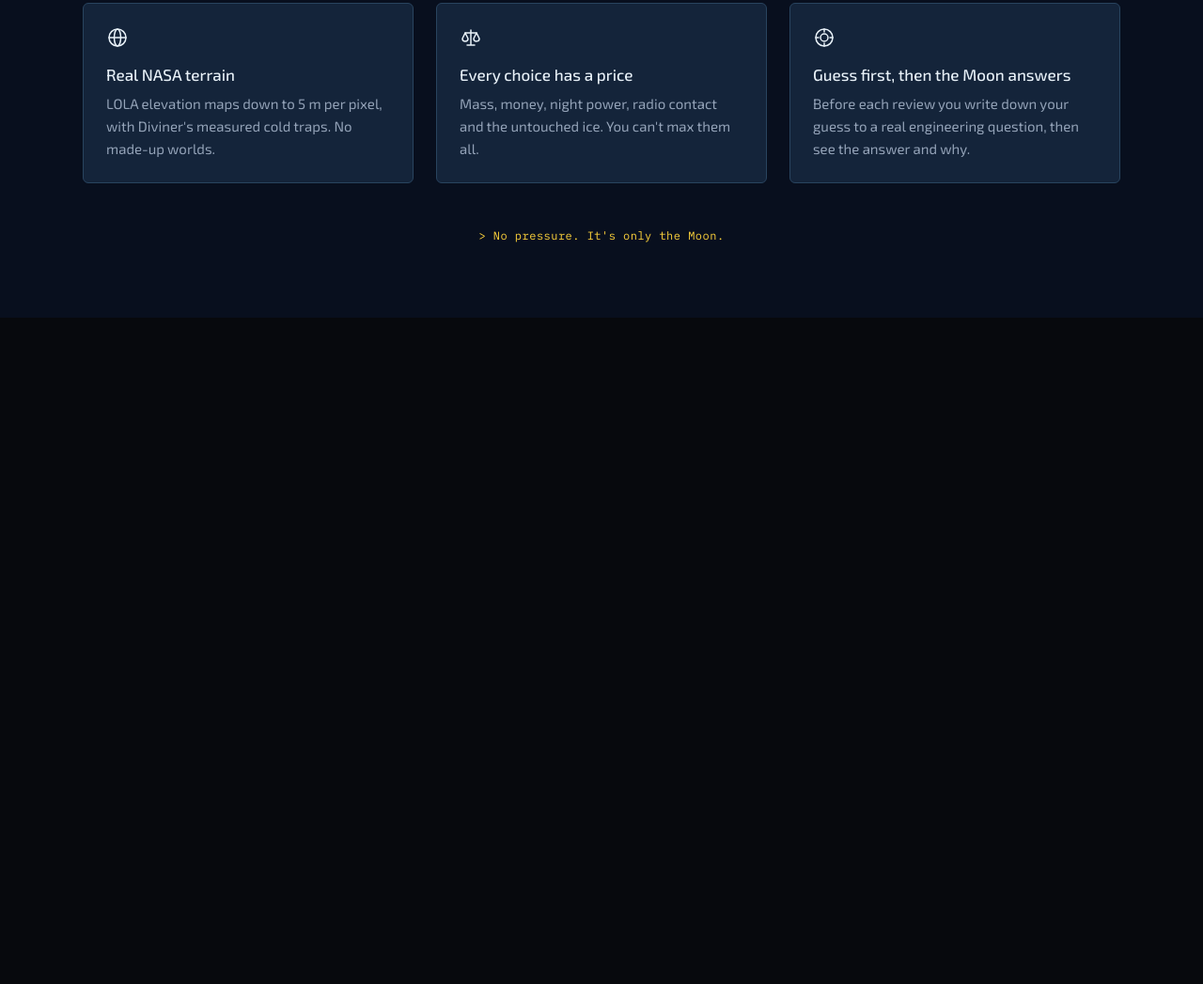
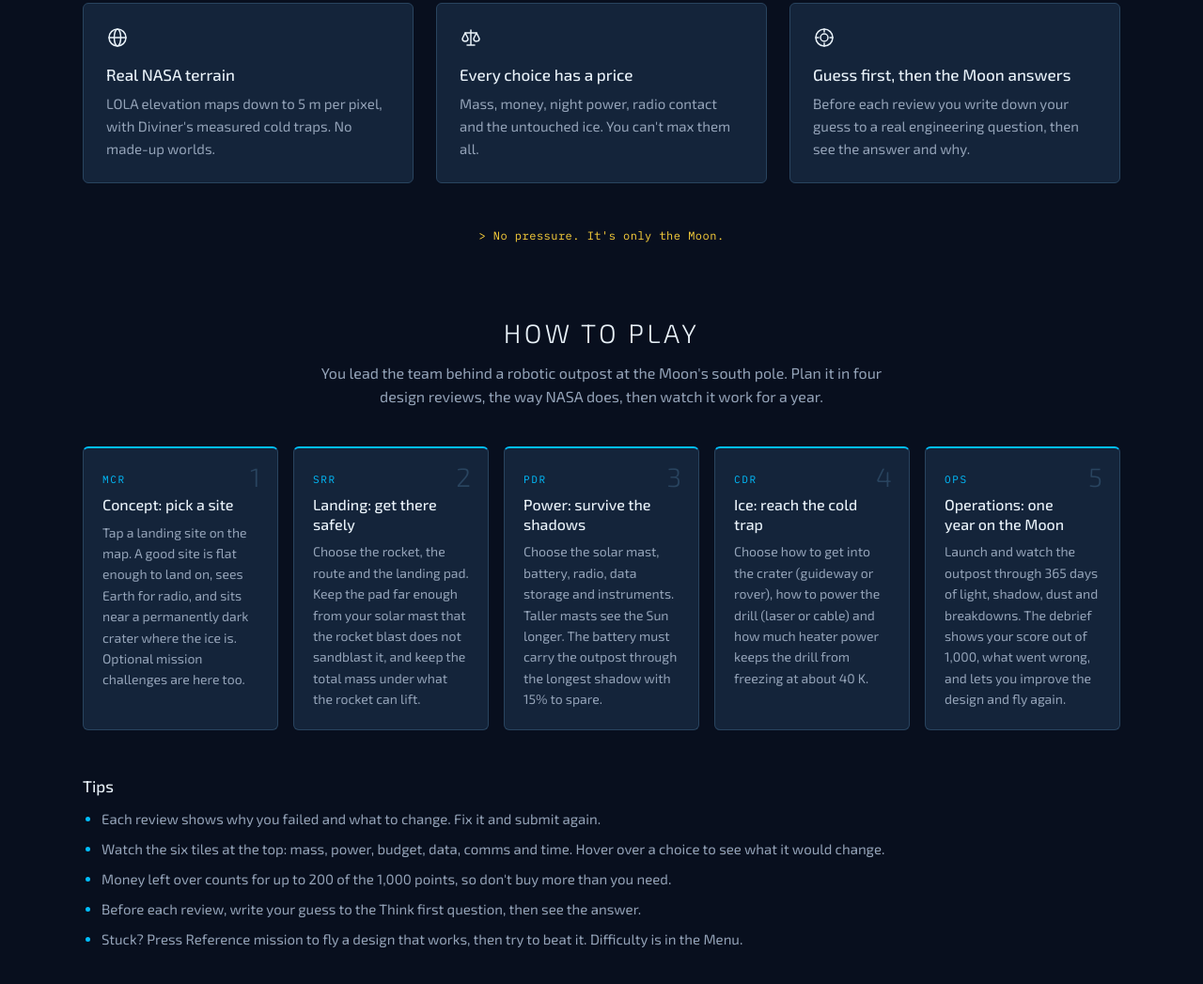
Before and after one commit to gennady73/space-mission-simulator, a website built with Vite: page index.html in a window 1280 px wide. Shown: the part 877-1924 px from the top of the page at 94% size. Before the commit the page ends 1215 px from the top, so only its background shows below. Built offline with nearby package versions, Linux system fonts and the light colour scheme.

Commit message:
How to play on the home page: five stages and five tips (D-043)
A short tutorial under the How it works cards, with a nav link to it. Text
lives in ui-config.json under home.tutorial; leaving it out hides the section.

Co-Authored-By: Claude Opus 5.5 <noreply@anthropic.com>
Claude-Session: https://claude.ai/code/session_011YpdyxNQNjY1rQqHkoXqyX

```diff
--- a/public/config/ui-config.json
+++ b/public/config/ui-config.json
@@ -45,6 +45,45 @@
       "example": "Explore the example design",
       "watch": "Watch the example fly",
       "team": "Team play · 2–4 players"
+    },
+    "tutorial": {
+      "title": "How to play",
+      "intro": "You lead the team behind a robotic outpost at the Moon's south pole. Plan it in four design reviews, the way NASA does, then watch it work for a year.",
+      "steps": [
+        {
+          "tag": "MCR",
+          "title": "Concept: pick a site",
+          "text": "Tap a landing site on the map. A good site is flat enough to land on, sees Earth for radio, and sits near a permanently dark crater where the ice is. Optional mission challenges are here too."
+        },
+        {
+          "tag": "SRR",
+          "title": "Landing: get there safely",
+          "text": "Choose the rocket, the route and the landing pad. Keep the pad far enough from your solar mast that the rocket blast does not sandblast it, and keep the total mass under what the rocket can lift."
+        },
+        {
+          "tag": "PDR",
+          "title": "Power: survive the shadows",
+          "text": "Choose the solar mast, battery, radio, data storage and instruments. Taller masts see the Sun longer. The battery must carry the outpost through the longest shadow with 15% to spare."
+        },
+        {
+          "tag": "CDR",
+          "title": "Ice: reach the cold trap",
+          "text": "Choose how to get into the crater (guideway or rover), how to power the drill (laser or cable) and how much heater power keeps the drill from freezing at about 40 K."
+        },
+        {
+          "tag": "OPS",
+          "title": "Operations: one year on the Moon",
+          "text": "Launch and watch the outpost through 365 days of light, shadow, dust and breakdowns. The debrief shows your score out of 1,000, what went wrong, and lets you improve the design and fly again."
+        }
+      ],
+      "tips_title": "Tips",
+      "tips": [
+        "Each review shows why you failed and what to change. Fix it and submit again.",
+        "Watch the six tiles at the top: mass, power, budget, data, comms and time. Hover over a choice to see what it would change.",
+        "Money left over counts for up to 200 of the 1,000 points, so don't buy more than you need.",
+        "Before each review, write your guess to the Think first question, then see the answer.",
+        "Stuck? Press Reference mission to fly a design that works, then try to beat it. Difficulty is in the Menu."
+      ]
     }
   }
 }
--- a/src/ui/home/HomeView.ts
+++ b/src/ui/home/HomeView.ts
@@ -42,16 +42,33 @@ export function renderHome(app: HTMLElement, ui: UiConfig, onStart: (mode: Start
       ...home.cards.map((card) => h('article', { class: 'home__card' }, icon(card.icon), h('h3', {}, card.title), h('p', {}, card.text)))),
     h('p', { class: 'home__narrator' }, home.narrator_line));
 
+  // "How to play" (short tutorial): numbered stages, then tips. Text from ui-config.json.
+  const t = home.tutorial;
+  const tutorial = t
+    ? h('section', { id: 'how-to-play', class: 'home__tutorial', 'aria-labelledby': 'how-to-play-title' },
+        h('h2', { id: 'how-to-play-title', class: 'home__section-title' }, t.title),
+        h('p', { class: 'home__tutorial-intro' }, t.intro),
+        h('ol', { class: 'home__steps' },
+          ...t.steps.map((step) => h('li', { class: 'home__step' },
+            h('span', { class: 'home__step-tag' }, step.tag),
+            h('h3', {}, step.title),
+            h('p', {}, step.text)))),
+        h('h3', { class: 'home__tips-title' }, t.tips_title),
+        h('ul', { class: 'home__tips' }, ...t.tips.map((tip) => h('li', {}, tip))))
+    : null;
+
   const howLink = h('a', { href: '#how-it-works' }, home.nav.how_it_works);
   howLink.addEventListener('click', (e) => { e.preventDefault(); cards.scrollIntoView({ behavior: 'smooth' }); });
   // Same tab: main.ts swaps the About page in on hashchange, and Back returns here.
+  const playLink = tutorial && t ? h('a', { href: '#how-to-play' }, t.title) : null;
+  playLink?.addEventListener('click', (e) => { e.preventDefault(); tutorial?.scrollIntoView({ behavior: 'smooth' }); });
   const aboutLink = h('a', { href: '#about' }, home.nav.about);
   const demoLink = home.nav.demo_video_url
     ? h('a', { class: 'pill', href: home.nav.demo_video_url, target: '_blank', rel: 'noopener' }, home.nav.demo)
     : null;
   const nav = h('header', { class: 'home__nav' },
     h('div', { class: 'home__brand' }, ui.game_name),
-    h('nav', { class: 'home__links', 'aria-label': 'Site' }, howLink, aboutLink, demoLink));
+    h('nav', { class: 'home__links', 'aria-label': 'Site' }, howLink, playLink, aboutLink, demoLink));
 
   const cta = h('button', { id: 'btn-start-mission', class: 'cta', type: 'button' }, home.cta_label);
   // The other ways in (moved here from the console start overlay, D-113 -> D-301).
@@ -81,7 +98,7 @@ export function renderHome(app: HTMLElement, ui: UiConfig, onStart: (mode: Start
   const hero = h('section', { class: 'home__hero' }, stars, scene, nav, centre, caption);
 
   app.classList.add('home-host');
-  app.replaceChildren(h('div', { class: 'home' }, hero, cards));
+  app.replaceChildren(h('div', { class: 'home' }, hero, cards, tutorial));
   const field = startStarfield(stars, hero, { mode: home.starfield.mode, starCount: home.starfield.star_count });
 
   const destroy = (): void => {
--- a/src/ui/home/home.css
+++ b/src/ui/home/home.css
@@ -53,6 +53,20 @@
 .home__card p { font-size: 15px; line-height: 1.6; color: var(--home-muted); margin: 0; }
 .home__narrator { margin: 48px 0 0; text-align: center; font: 12px var(--home-mono); letter-spacing: .04em; color: var(--home-narrator); }
 
+/* ---- How to play: five numbered stages, then tips ---- */
+.home__tutorial { position: relative; z-index: 2; max-width: 1152px; margin: 0 auto; padding: 0 24px 96px; }
+.home .home__section-title { font: 300 28px/1.2 var(--home-font); letter-spacing: .12em; text-transform: uppercase; text-align: center; max-width: none; margin: 0 0 12px; }
+.home__tutorial-intro { max-width: 40rem; margin: 0 auto 40px; text-align: center; font-size: 16px; line-height: 1.6; color: var(--home-muted); }
+.home__steps { list-style: none; margin: 0; padding: 0; display: grid; grid-template-columns: repeat(auto-fit, minmax(200px, 1fr)); gap: 16px; counter-reset: step; }
+.home__step { counter-increment: step; position: relative; background: var(--home-panel); border: 1px solid var(--home-line); border-top: 2px solid var(--home-primary); border-radius: 6px; padding: 20px; }
+.home__step::before { content: counter(step); position: absolute; top: 16px; right: 18px; font: 300 28px/1 var(--home-font); color: var(--home-line); }
+.home__step-tag { display: inline-block; font: 11px var(--home-mono); letter-spacing: .15em; color: var(--home-primary); margin-bottom: 10px; }
+.home__step h3 { font: 500 16px/1.3 var(--home-font); margin: 0 0 8px; padding-right: 24px; }
+.home__step p { font-size: 14px; line-height: 1.6; color: var(--home-muted); margin: 0; }
+.home__tips-title { font: 500 17px/1.3 var(--home-font); margin: 48px 0 12px; }
+.home__tips { margin: 0; padding-left: 20px; display: grid; gap: 8px; color: var(--home-muted); font-size: 15px; line-height: 1.6; }
+.home__tips li::marker { color: var(--home-primary); }
+
 @media (max-width: 899px) {
   .home__nav { padding: 0 16px; }
   .home__links { gap: 14px; }
--- a/src/ui/home/uiConfig.ts
+++ b/src/ui/home/uiConfig.ts
@@ -36,6 +36,14 @@ export interface UiConfig {
     /** Labels for the quieter ways in under the CTA; leave one out to hide it. */
     secondary?: { example?: string; watch?: string; team?: string };
     cards: Array<{ icon: HomeIcon; title: string; text: string }>;
+    /** "How to play" section under the cards; leave it out to hide it. */
+    tutorial?: {
+      title: string;
+      intro: string;
+      steps: Array<{ tag: string; title: string; text: string }>;
+      tips_title: string;
+      tips: string[];
+    };
     narrator_line: string;
   };
 }
```
Also changed, not shown: docs/team/context/DECISIONS.md (+1 -0 lines).
